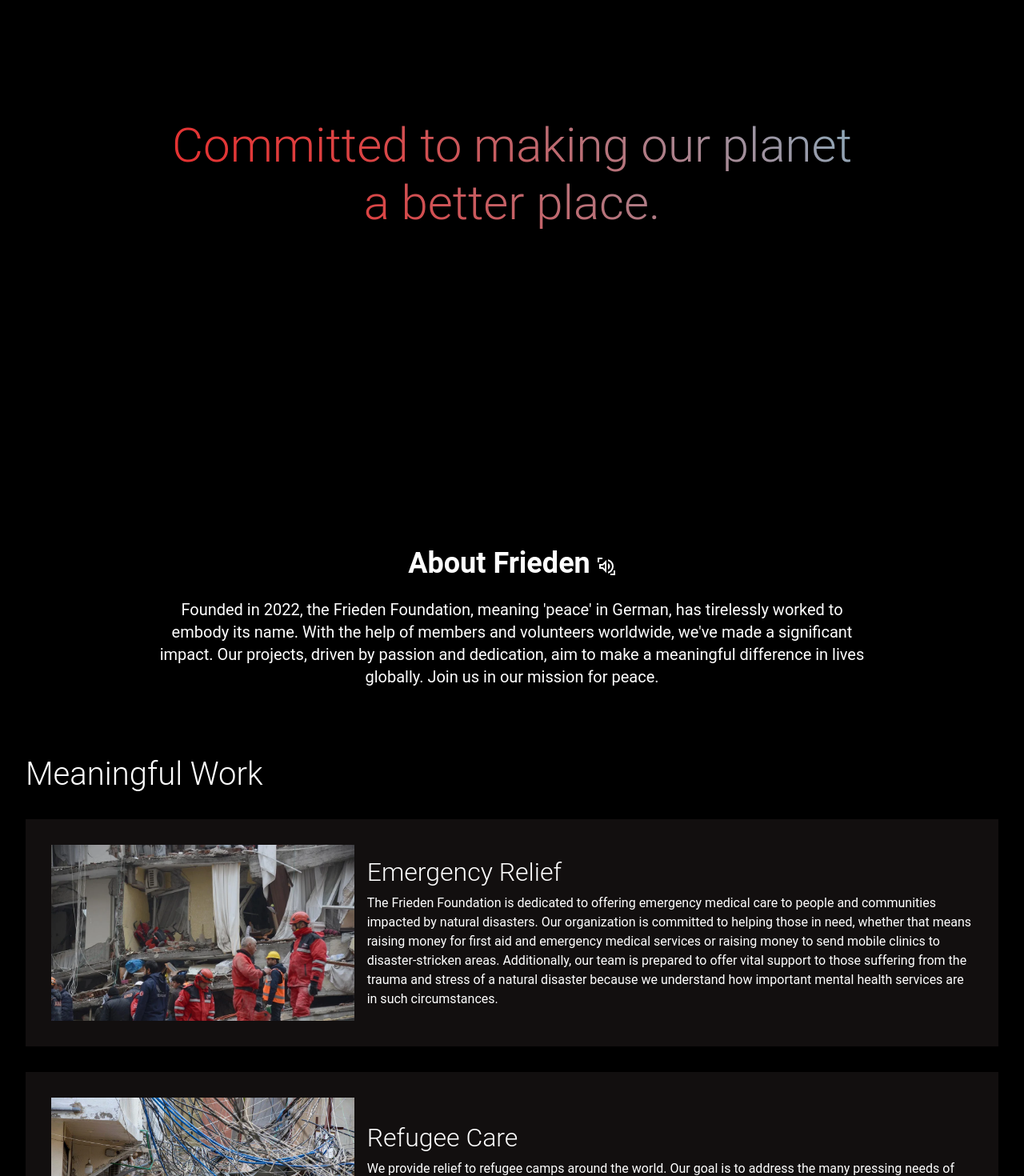
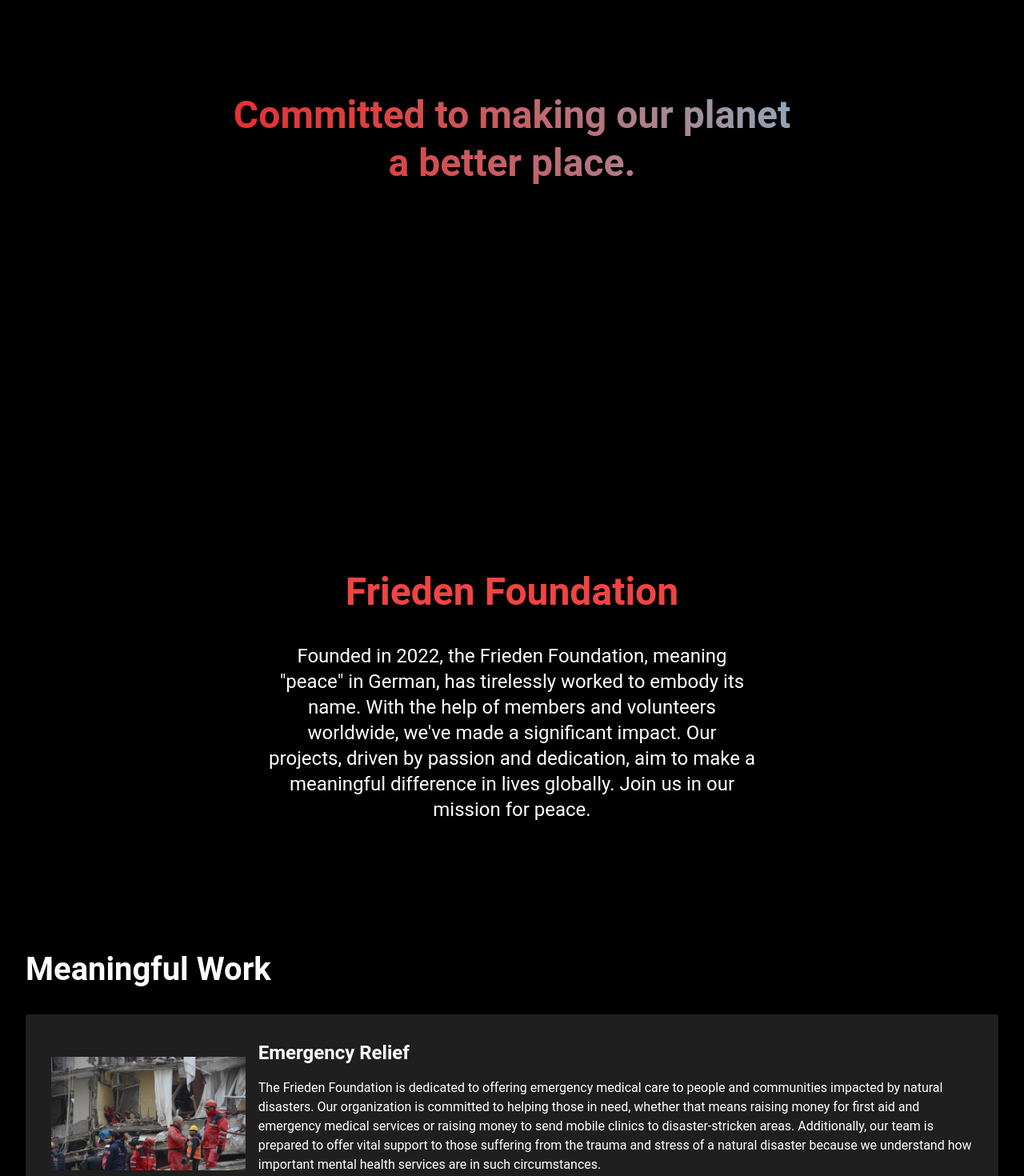
Before and after one commit to Zaydo123/frieden, a SvelteKit app: page / in a window 1280 px wide. Shown: the part 240-1710 px from the top of the page at 80% size. Built offline with nearby package versions, Linux system fonts and the light colour scheme.

Commit message:
save changes

```diff
--- a/src/routes/+page.svelte
+++ b/src/routes/+page.svelte
@@ -8,6 +8,9 @@
 <div class="pt-16">
     <Parallax />
 </div>
-<Row1 />
+
+<div class="mb-16">
+    <Row1 />
+</div>
 <Row2 />
 <Contact />
--- a/src/routes/admin/+page.svelte
+++ b/src/routes/admin/+page.svelte
@@ -1,24 +1,34 @@
-<style lang="postcss">
+<script>
+    import { invalidateAll } from '$app/navigation';
+    import { signIn, signOut, initialize } from 'svelte-google-auth/client';
+    import { onMount } from 'svelte';
 
+    export let data;
+    onMount(() => {
+        initialize(data, invalidateAll);
+    });
+</script>
 
+<div class="flex flex-col items-center justify-center min-h-screen text-white">
+    <div class="p-10 rounded-lg shadow-lg bg-gray-800">
+        <div class="flex items-center mb-6">
+            <img src="/frieden.svg" alt="Frieden Logo" class="w-20 h-20 mr-4">
+            <div>
+                <h1 class="text-3xl font-bold">Frieden Foundation</h1>
+                <h2 class="text-lg text-red-500 font-semibold">Admin Panel</h2>
+            </div>
+        </div>
 
-</style>
-
-
-<h1 class="text-center text-4xl text-white mt-40">Login</h1>
-<div class="flex justify-center mt-10">
-    <form class="w-1/3" action="login" method="POST">
-        <div class="flex flex-col mb-4">
-            <label class="mb-2 font-bold text-lg text-white" for="username">Username</label>
-            <input class="border py-2 px-3 text-grey-darkest" type="text" name="username" id="username" placeholder="Username">
+        <div class="text-left">
+            {#if data.auth.user?.name}
+                <h2 class="text-xl mb-4 font-bold">Hello, {data.auth.user.name}</h2>
+                <button class="px-4 py-2 bg-blue-500 hover:bg-blue-600 rounded shadow text-sm font-semibold mb-2" on:click={() => signOut()}>Sign Out</button>
+                <button class="px-4 py-2 bg-red-500 hover:bg-green-600 rounded shadow text-sm font-semibold" on:click={() => console.log('Continue')}>Continue</button>
+            {:else}
+                <h2 class="text-xl mb-4">Please Sign In</h2>
+                <button class="px-4 py-2 bg-blue-500 hover:bg-blue-600 rounded shadow text-sm font-semibold mb-2" on:click={() => signIn()}>Sign In</button>
+                <button class="px-4 py-2 bg-gray-500 hover:bg-gray-600 rounded shadow text-sm font-semibold" on:click={() => console.log('Home')}>Home</button>
+            {/if}
         </div>
-        <div class="flex flex-col mb-4">
-            <label class="mb-2 font-bold text-lg text-white" for="password">Password</label>
-            <input class="border py-2 px-3 text-grey-darkest" type="password" name="password" id="password" placeholder="Password">
-        </div>
-        <div class="flex justify-center">
-            <button class="bg-blue-500 hover:bg-blue-700 text-white font-bold py-2 px-4 rounded" type="submit">Login</button>
-        </div>
-    </form>
-
+    </div>
 </div>
--- a/src/routes/components/parallaxBanner/Parallax.svelte
+++ b/src/routes/components/parallaxBanner/Parallax.svelte
@@ -2,10 +2,10 @@
     let y;
     let innerWidth;
 
-    $: translateY = y * 0.22;
+    $: translateY = y * 0.30;
   </script>
 
-  <style>
+  <style lang="postcss">
     @keyframes gradient {
       0% {
         background-position: 0% 50%;
@@ -31,13 +31,9 @@
 
   <svelte:window bind:scrollY={y} bind:innerWidth />
 
-  <div class="mb-7 parallax h-screen overflow-hidden flex items-center justify-center">
-    <div class="text-center" style="transform: translateY({translateY}px);">
-      <h1 class="text-4xl md:text-6xl gradient-text">
-        Committed to making our planet
-      </h1>
-      <h1 class="text-4xl md:text-6xl gradient-text">
-        a better place.
-      </h1>
+  <div class="mb-7 parallax h-screen overflow-hidden flex items-center justify-center transform -translate-y-11">
+    <div class="text-center selection:bg-fuchsia-300 selection:text-fuchsia-900" style="transform: translateY({translateY}px);">
+      <h1 class="lg:text-5xl md:text-4xl gradient-text sm: text-2xl font-bold">Committed to making our planet</h1>
+      <h1 class="lg:text-5xl md:text-4xl sm: text-2xl gradient-text font-bold">a better place.</h1>
     </div>
   </div>
--- a/src/routes/components/row1/Row1.svelte
+++ b/src/routes/components/row1/Row1.svelte
@@ -1,73 +1,77 @@
 <script>
     import { onMount } from 'svelte';
+    import { writable } from 'svelte/store';
 
-    let title = 'Frieden';
-    const ipaTitle = 'fridən';
-    const scrambleInterval = 75; // each scramble
-    const totalScrambleTime = 1000; // total time
-    let scrambleCount = 0;
-    let ipaActive = false;
-    let animationComplete = false;
+    let originalText = 'Frieden Foundation';
+    const chars = "☺Σ×Π#-_¯—→↓↑←0123456789ABCDEFGHIJKLMNOPQRSTUVWXTZ";
+    let glitchedText = writable(originalText);
 
-    function playAudio() {
-        const audio = document.getElementById('friedenPronunciation');
-        audio.play();
+    let isMobile = false;
+    let isAlreadyDoingAnimation = false;
+
+    function createGlitchEffect(originalText, numberOfGlitchedLetters, timeGlitch, timePerLetter, timeBetweenGlitch) {
+        let maxCount = Math.floor(timeGlitch / timePerLetter);
+        let count = 0;
+        let interval;
+
+        function randomize() {
+            let textArray = originalText.split('');
+            for (let i = 0; i < numberOfGlitchedLetters; i++) {
+                let randIndex = Math.floor(Math.random() * chars.length);
+                let randCharIndex = Math.floor(Math.random() * textArray.length);
+                textArray[randCharIndex] = chars[randIndex];
+            }
+            glitchedText.set(textArray.join(''));
+        }
+
+        function update() {
+            if (count >= maxCount - 1) {
+                clearInterval(interval);
+                glitchedText.set(originalText);
+                count = 0;
+                isAlreadyDoingAnimation = false;
+            } else {
+                randomize();
+                count++;
+            }
+        }
+
+        interval = setInterval(update, timePerLetter);
     }
 
-    function scrambleText() {
-        if (scrambleCount * scrambleInterval >= totalScrambleTime) {
-            clearInterval(scrambleTimer);
-            title = ipaTitle;
-            animationComplete = true;
-            return;
-        }
-
-        const characters = 'abcdefghijklmnopqrstuvwxyzàáâãäåæçèéêëìíîïðñòóôõöøùúûüýþÿ!"#*+,-./:;<=>?@^_`~';
-        let result = '';
-        for (let i = 0; i < title.length; i++) {
-            result += characters.charAt(Math.floor(Math.random() * characters.length));
-        }
-        title = result;
-        scrambleCount++;
+    function doAnimation() {
+        if (isAlreadyDoingAnimation) return;
+        isAlreadyDoingAnimation = true;
+        createGlitchEffect(originalText, 1, 2000, 65, 500);
     }
 
-    let scrambleTimer;
-    function handleHover(state) {
-        if (!animationComplete && state) {
-            scrambleCount = 0;
-            scrambleTimer = setInterval(scrambleText, scrambleInterval);
-            ipaActive = true;
-        } else {
-            setTimeout(() => {
-                if (!animationComplete) {
-                    title = 'Frieden';
-                    ipaActive = false;
-                }
-            }, 1000); // Delay for the animation
+    let innerWidth = 0;
+    $: isMobile = innerWidth < 768;
+
+    $: {
+        if (!isMobile) {
+            doAnimation();
         }
     }
 
-    $: ipaActive = title === ipaTitle;
 </script>
 
-<section class="flex flex-col items-center justify-center p-8 text-white bg-black">
-    <div class="flex items-center"
-         role="button"
-         tabindex="0"
-         on:mouseenter={() => handleHover(true)}
-         on:mouseleave={() => handleHover(false)}>
-        <h2 class="text-4xl font-bold mr-2 cursor-pointer">About <span class:ipa-active={ipaActive}>{title}</span></h2>
-        <button on:click={playAudio} on:keypress={playAudio} on:keyup={playAudio} class="w-6 h-6 cursor-pointer">
-            <img src="/components/icons/select-to-speak.svg" alt="Pronounce Frieden" class="invert" />
-        </button>
+<!-- bind svelte width live instead of event listener-->
+<svelte:window bind:innerWidth />
+
+
+{#if !isMobile} <!-- if not mobile -->
+<section class="m-auto">
+    <div class="text-center py-16 px-4 sm:px-6 lg:px-8">
+        <h2 class="text-5xl mb-10 text-red-500 font-bold max-w-max m-auto" on:focus={() => console.log("doing nothing")} on:mouseover={() => doAnimation()}>{$glitchedText}</h2>
+        <p class="text-2xl w-1/2 sm:w-4/5 lg:w-1/2 m-auto text-white">Founded in 2022, the Frieden Foundation, meaning "peace" in German, has tirelessly worked to embody its name. With the help of members and volunteers worldwide, we've made a significant impact. Our projects, driven by passion and dedication, aim to make a meaningful difference in lives globally. Join us in our mission for peace.</p>
     </div>
-    <audio id="friedenPronunciation" src="/components/audio/frieden_tts.mp3"></audio>
-    <p class="text-xl text-center max-w-4xl mt-4">Founded in 2022, the Frieden Foundation, meaning 'peace' in German, has tirelessly worked to embody its name. With the help of members and volunteers worldwide, we've made a significant impact. Our projects, driven by passion and dedication, aim to make a meaningful difference in lives globally. Join us in our mission for peace.</p>
 </section>
-
-<style>
-    .ipa-active {
-        color: red;
-        transition: color 1s ease;
-    }
-</style>
+{:else} <!-- if mobile -->
+<section class="m-auto">
+    <div class="text-center mb-1">
+        <h2 class="text-3xl mb-2 text-red-500 font-extrabold max-w-max m-auto" on:focus={() => console.log("doing nothing")} on:mouseover={() => doAnimation()}>{$glitchedText}</h2>
+        <p class="w-4/5 m-auto text-white font-thin">Founded in 2022, the Frieden Foundation, meaning "peace" in German, has tirelessly worked to embody its name. With the help of members and volunteers worldwide, we've made a significant impact. Our projects, driven by passion and dedication, aim to make a meaningful difference in lives globally. Join us in our mission for peace.</p>
+    </div>
+</section>
+{/if}
--- a/src/routes/components/row2/Row2.svelte
+++ b/src/routes/components/row2/Row2.svelte
@@ -27,19 +27,19 @@
 
 
 
-<main>
-    <h1>Meaningful Work</h1>
+<main class="text-white mx-auto mt-5 rounded p-8">
+    <h1 class="text-left mb-8 font-bold">Meaningful Work</h1>
     {#each rows as row}
-        <div class="row">
-            <div class="image">
-                <img src={row.image} alt={row.title} />
+        <div class="flex items-center mb-8 p-8 bg-dark-mode rounded">
+            <div class="mr-4">
+                <img src={row.image} alt={row.title} class="w-full h-full object-cover" />
             </div>
-            <div class="content">
-                <h2>{row.title}</h2>
+            <div>
+                <h2 class="text-2xl font-bold mb-4">{row.title}</h2>
                 {#if innerWidth < 900}
-                    <p>{row.mobileDescription}</p>
+                    <p class="mb-4">{row.mobileDescription}</p>
                 {:else}
-                <p>{row.description}</p>
+                <p class="mb-4">{row.description}</p>
                 {/if}
             </div>
         </div>
@@ -47,59 +47,17 @@
 </main>
 
 <style lang="postcss">
-    h1{
-        text-align: left;
-        margin-bottom: 2rem;
-        color:white;
-    }
-
-    main {
-        color:white;
-        margin: 0 auto;
-        margin-top: 20px;
-        border-radius: 4px;
-        padding: 2rem;
-    }
-
-    .row {
-        display: flex;
-        align-items: center;
-        margin-bottom: 2rem;
-        padding: 2rem;
-        background-color: #120f0f;
-    }
-
-    .image {
-        flex: 1;
-        margin-right: 1rem;
-    }
-
-    img {
-        width: 100%;
-        height: 100%;
-        object-fit: cover;
-    }
-
-    .content {
-        flex: 2;
-    }
-
     @media (max-width: 900px) {
-        main {
-            height: max-content;
-            max-width: 560px;
-            width: 80%;
-            padding: 1rem;
-            margin-bottom: 50px;
-        }
-
-        .row {
+        .flex {
             flex-direction: column;
         }
-
-        .image {
+        .mr-4 {
             margin-bottom: 1rem;
+            margin-right: 0;
         }
     }
 
+    .bg-dark-mode {
+        background-color: #1F1F1F;
+    }
 </style>
```
Also changed, not shown: src/hooks.server.js (added, +9 -0 lines), src/routes/+layout.svelte (+4 -4 lines), src/routes/admin/+page.server.js (added, +7 -0 lines), src/routes/admin/panel/+page.server.js (added, +17 -0 lines), src/lib/database.js (added), 1 other file (tests, documents, lock files or other folders).
